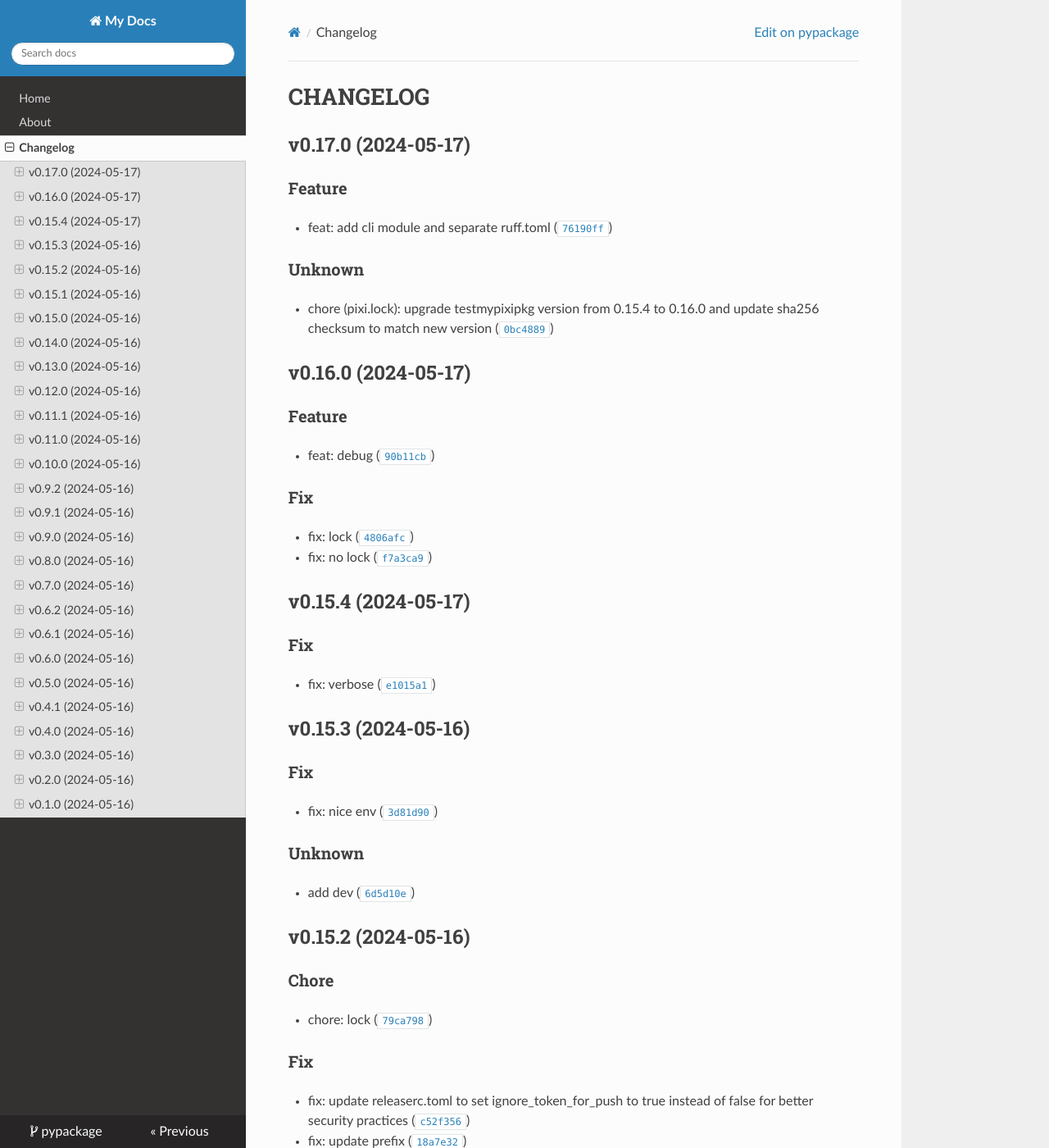
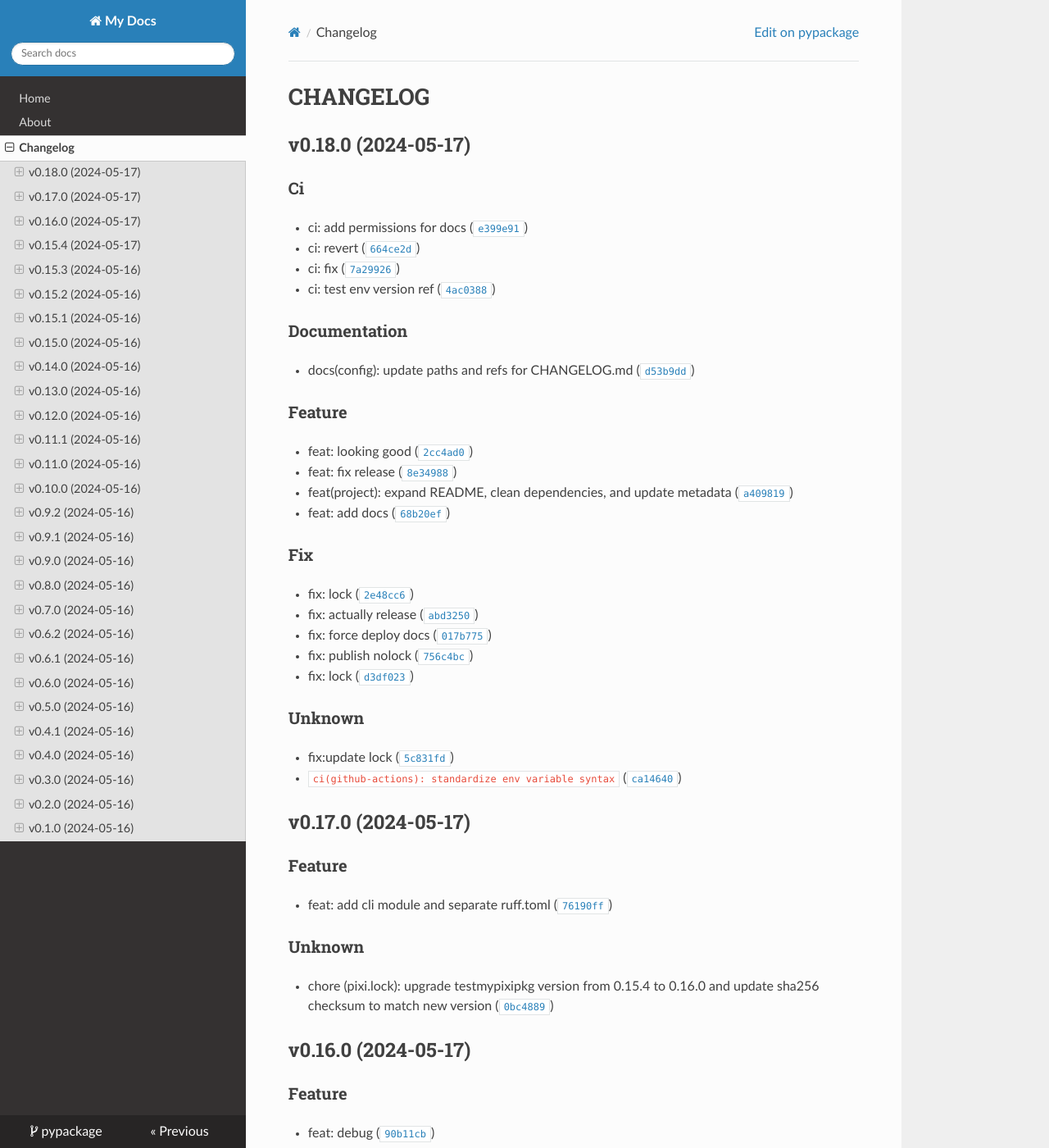
Before and after one commit to jjjermiah/pypackage, an MkDocs documentation site: the page built from docs/CHANGELOG.md, in a window 1280 px wide and 1400 px high. Shown: the whole window at 82% size. Built offline with MkDocs 1.6.1, drawn with Linux system fonts in a browser that asks for light colours; nearby versions of some CDN libraries.

Commit message:
0.18.0
Automatically generated by python-semantic-release

```diff
--- a/docs/CHANGELOG.md
+++ b/docs/CHANGELOG.md
@@ -1,5 +1,50 @@
 # CHANGELOG
 
+
+
+## v0.18.0 (2024-05-17)
+
+### Ci
+
+* ci: add permissions for docs ([`e399e91`](https://github.com/jjjermiah/pypackage/commit/e399e919e993a883dfbc9923bf443a2921bd57cc))
+
+* ci: revert ([`664ce2d`](https://github.com/jjjermiah/pypackage/commit/664ce2d84c812350920212784b69829440fe12a7))
+
+* ci: fix ([`7a29926`](https://github.com/jjjermiah/pypackage/commit/7a2992661be1292428bd1bb701a069b60f1808f7))
+
+* ci: test env version ref ([`4ac0388`](https://github.com/jjjermiah/pypackage/commit/4ac03881965008633bf4ae017946550e401c58f4))
+
+### Documentation
+
+* docs(config): update paths and refs for CHANGELOG.md ([`d53b9dd`](https://github.com/jjjermiah/pypackage/commit/d53b9ddd0c7bed293ddafcad1f9755f996f2a46b))
+
+### Feature
+
+* feat: looking good ([`2cc4ad0`](https://github.com/jjjermiah/pypackage/commit/2cc4ad0fa4e0ef91650bcfc5153729aa059a84e1))
+
+* feat: fix release ([`8e34988`](https://github.com/jjjermiah/pypackage/commit/8e349886fb0ff2acba5a68185573896183fbb208))
+
+* feat(project): expand README, clean dependencies, and update metadata ([`a409819`](https://github.com/jjjermiah/pypackage/commit/a409819b34141bb856bb83030569a5ba41d4f5b6))
+
+* feat: add docs ([`68b20ef`](https://github.com/jjjermiah/pypackage/commit/68b20ef0e35364e59a21d453718efd6bbce72e52))
+
+### Fix
+
+* fix: lock ([`2e48cc6`](https://github.com/jjjermiah/pypackage/commit/2e48cc63caf9e704d929c188e22e06da90670970))
+
+* fix: actually release ([`abd3250`](https://github.com/jjjermiah/pypackage/commit/abd325041562c2efaa65e756b9ae075d042b934a))
+
+* fix: force deploy docs ([`017b775`](https://github.com/jjjermiah/pypackage/commit/017b775dfb3c39f2817cbbb33353ed8a41b4ec38))
+
+* fix: publish nolock ([`756c4bc`](https://github.com/jjjermiah/pypackage/commit/756c4bc72ac53ca32658bc0046ab84b974ccfb16))
+
+* fix: lock ([`d3df023`](https://github.com/jjjermiah/pypackage/commit/d3df023154a21a59a7ea3ecf5ebd4516ff8968bf))
+
+### Unknown
+
+* fix:update lock ([`5c831fd`](https://github.com/jjjermiah/pypackage/commit/5c831fd80fd81e518601868cea5c161609685749))
+
+* `ci(github-actions): standardize env variable syntax` ([`ca14640`](https://github.com/jjjermiah/pypackage/commit/ca146401e0f58518066aadafcaf2863a835ae210))
 
 
 ## v0.17.0 (2024-05-17)
--- a/pyproject.toml
+++ b/pyproject.toml
@@ -3,7 +3,7 @@
 #__________________________________________________________________________________________________#
 [project]
 name = "testmypixipkg"
-version = "0.17.0"
+version = "0.18.0"
 description = "Add a short description here"
 license = "MIT"
 readme = "README.md"
--- a/src/testmypixipkg/__init__.py
+++ b/src/testmypixipkg/__init__.py
@@ -1,3 +1,3 @@
 """This is a docstring for the public package."""
 
-version = "0.17.0"
+version = "0.18.0"
```
